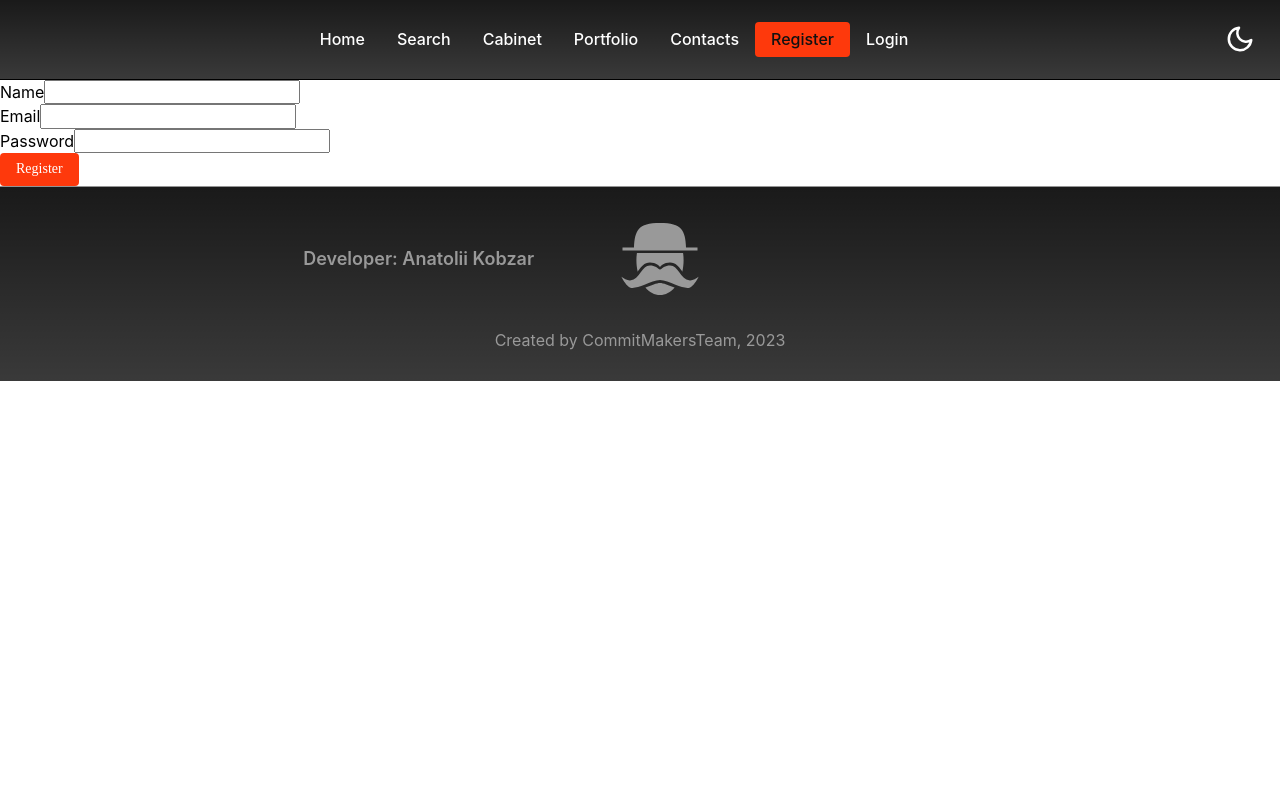
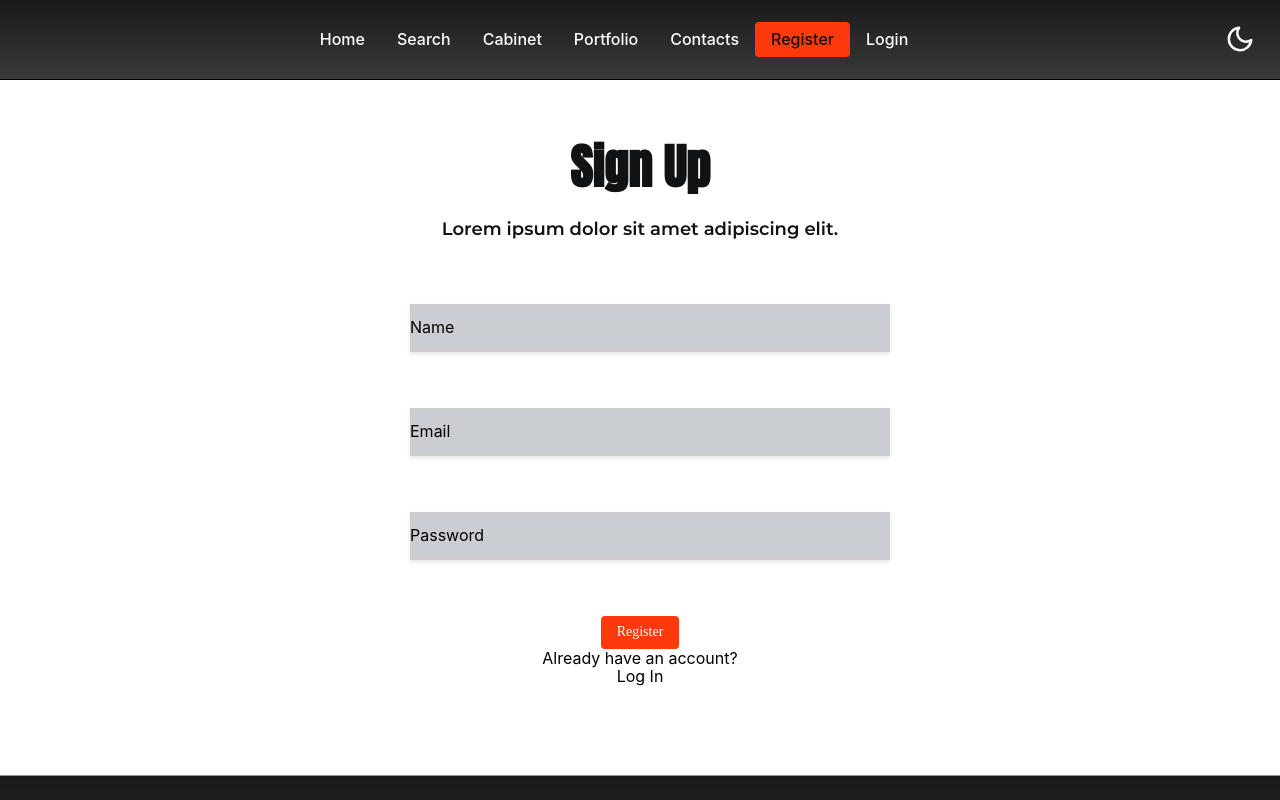
Before and after one commit to Siryi-Oleksandr/portfolio-frontend, a React (Create React App) app: page /portfolio-frontend/register in a window 1280 px wide. Shown: the top 800 px of the page. Built offline with nearby package versions, Linux system fonts and the light colour scheme; some icons are missing; a web font is replaced by a local one.

Commit message:
work with styles

```diff
--- a/src/components/App/App.tsx
+++ b/src/components/App/App.tsx
@@ -14,15 +14,12 @@ import {
   LoginPage,
 } from 'pages';
 import GlobalStyles from 'GlobalStyle';
-import { useAppDispatch, useAppSelector } from 'redux/reduxHooks';
+import { useAppDispatch } from 'redux/reduxHooks';
 import { currentUser } from 'redux/auth/operations';
-import { selectUser } from 'redux/auth/authSelectors';
 
 const App: FC = () => {
   const dispatch = useAppDispatch();
-  const state = useAppSelector(selectUser);
 
-  console.log(state);
   useEffect(() => {
     dispatch(currentUser());
   }, [dispatch]);
--- /dev/null
+++ b/src/components/RegisterForm/RegisterForm.styled.tsx
@@ -0,0 +1,77 @@
+import styled from '@emotion/styled';
+import { Form, Field } from 'formik';
+import { theme } from 'theme';
+
+export const StyledForm = styled(Form)`
+  width: 480px;
+  margin-left: auto;
+  margin-right: auto;
+  padding-top: 60px;
+  padding-bottom: 90px;
+  padding-left: 10px;
+  padding-right: 10px;
+  text-align: center;
+`;
+
+export const FormTitle = styled.h2`
+  margin-bottom: 24px;
+  font-family: ${theme.fonts.title};
+  font-size: 48px;
+  font-style: normal;
+  color: ${theme.colors.primary_text_switch};
+`;
+
+export const FormDescription = styled.p`
+  margin-bottom: 64px;
+  font-size: 18px;
+  font-style: normal;
+  font-weight: ${theme.fontWeights.heading};
+  font-family: ${theme.fonts.text};
+  color: ${theme.colors.primary_text_switch};
+`;
+
+export const StyledField = styled(Field)`
+  width: 480px;
+  height: 48px;
+  padding: 2px 5px;
+  border: 2px solid #ccc;
+  background-color: ${theme.colors.textarea};
+  font-size: 16px;
+  font-weight: 400;
+  color: ${theme.colors.primary_text_switch};
+  transition: border-color 0.3s ease-in-out, box-shadow 0.3s ease-in-out;
+
+  box-shadow: 0px 2px 4px rgba(0, 0, 0, 0.1);
+  transition: box-shadow 0.3s ease-in-out;
+  &:not(:last-child) {
+    margin-bottom: 56px;
+  }
+  &:focus {
+    outline: none;
+    border-color: ${theme.colors.accentColor};
+    box-shadow: 0px 4px 6px rgba(0, 0, 0, 0.2);
+  }
+  &:focus ~ span {
+    color: ${theme.colors.accentColor};
+  }
+`;
+
+export const Label = styled.label`
+  position: relative;
+  margin-bottom: 56px;
+  :last-of-type {
+    margin-bottom: 24px;
+  }
+`;
+
+export const StyledLabel = styled.span`
+  position: absolute;
+  top: 0;
+  left: 0;
+`;
+
+export const StyledErrorMessage = styled.p`
+  position: absolute;
+  top: 0;
+  left: 0;
+`;
--- a/src/components/RegisterForm/RegisterForm.tsx
+++ b/src/components/RegisterForm/RegisterForm.tsx
@@ -1,10 +1,20 @@
 import React, { FC } from 'react';
-import { Formik, Form, Field, ErrorMessage, FormikHelpers } from 'formik';
+import { Formik, ErrorMessage, FormikHelpers } from 'formik';
 import { registerUser } from 'redux/auth/operations';
 import { Btn } from 'components/Buttons/MainBtn.styled';
 import { useAppDispatch } from 'redux/reduxHooks';
 import { FormRegisterSchema } from 'services';
 import { RegisterValues } from 'types/authFormTypes';
+import {
+  StyledForm,
+  StyledField,
+  Label,
+  StyledLabel,
+  FormTitle,
+  FormDescription,
+  StyledErrorMessage,
+} from './RegisterForm.styled';
+import { Link } from 'react-router-dom';
 
 const RegisterForm: FC = () => {
   const dispatch = useAppDispatch();
@@ -30,26 +40,33 @@ const RegisterForm: FC = () => {
         validationSchema={FormRegisterSchema}
         onSubmit={handleSubmit}
       >
-        <Form>
+        <StyledForm>
+          <FormTitle>Sign Up</FormTitle>
+          <FormDescription>
+            Lorem ipsum dolor sit amet adipiscing elit.
+          </FormDescription>
+          <Label>
+            <StyledField type="text" name="name" />
+            <StyledLabel>Name</StyledLabel>
+            <ErrorMessage component={StyledErrorMessage} name="name" />
+          </Label>
+
+          <Label>
+            <StyledField type="email" name="email" />
+            <StyledLabel>Email</StyledLabel>
+            <ErrorMessage name="email" component={StyledErrorMessage} />
+          </Label>
+          <Label>
+            <StyledField type="password" name="password" />
+            <StyledLabel>Password</StyledLabel>
+            <ErrorMessage name="password" component={StyledErrorMessage} />
+          </Label>
+          <Btn type="submit">Register</Btn>
           <div>
-            <label htmlFor="name">Name</label>
-            <Field type="text" name="name" />
-            <ErrorMessage name="name" component="div" />
+            <p>Already have an account?</p>
+            <Link to={'/login'}>Log In</Link>
           </div>
-          <div>
-            <label htmlFor="email">Email</label>
-            <Field type="email" name="email" />
-            <ErrorMessage name="email" component="div" />
-          </div>
-          <div>
-            <label htmlFor="password">Password</label>
-            <Field type="password" name="password" />
-            <ErrorMessage name="password" component="div" />
-          </div>
-          <div>
-            <Btn type="submit">Register</Btn>
-          </div>
-        </Form>
+        </StyledForm>
       </Formik>
     </>
   );
```
Also changed, not shown: src/hooks/useAuth.ts (added, +18 -0 lines).
